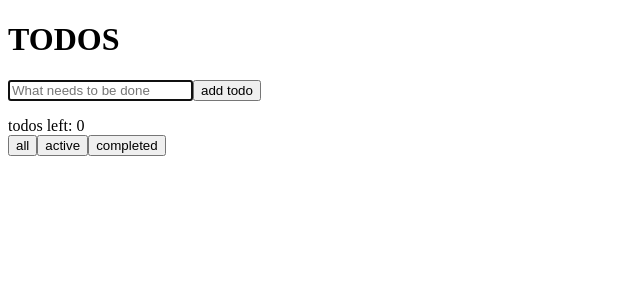
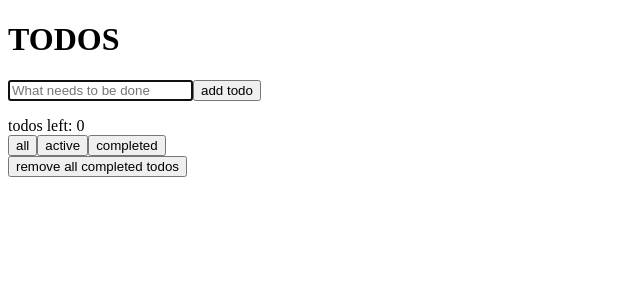
Before and after one commit to CrispusDH/react-todos, a React (Create React App) app: page / in a window 1280 px wide. Shown: the top 300 px of the page, without its empty margins (0-640 px from the left). Built offline with nearby package versions, Linux system fonts and the light colour scheme.

Commit message:
add remove all completed functionality

```diff
--- a/src/component/list.tsx
+++ b/src/component/list.tsx
@@ -47,6 +47,10 @@ export function List() {
     }
   };
 
+  const handleRemoveCompleted = () => {
+    setToDos(todos.filter((todo) => !todo.isComplete));
+  };
+
   const handleSubmitInForm = (todo: ToDo) => {
     setToDos([todo, ...todos]);
   };
@@ -61,6 +65,9 @@ export function List() {
         <button onClick={() => setFilter(FilterOptions.Active)}>active</button>
         <button onClick={() => setFilter(FilterOptions.Completed)}>completed</button>
       </div>
+      <div>
+        <button onClick={() => handleRemoveCompleted()}>remove all completed todos</button>
+      </div>
     </div>
   )
 }
```
